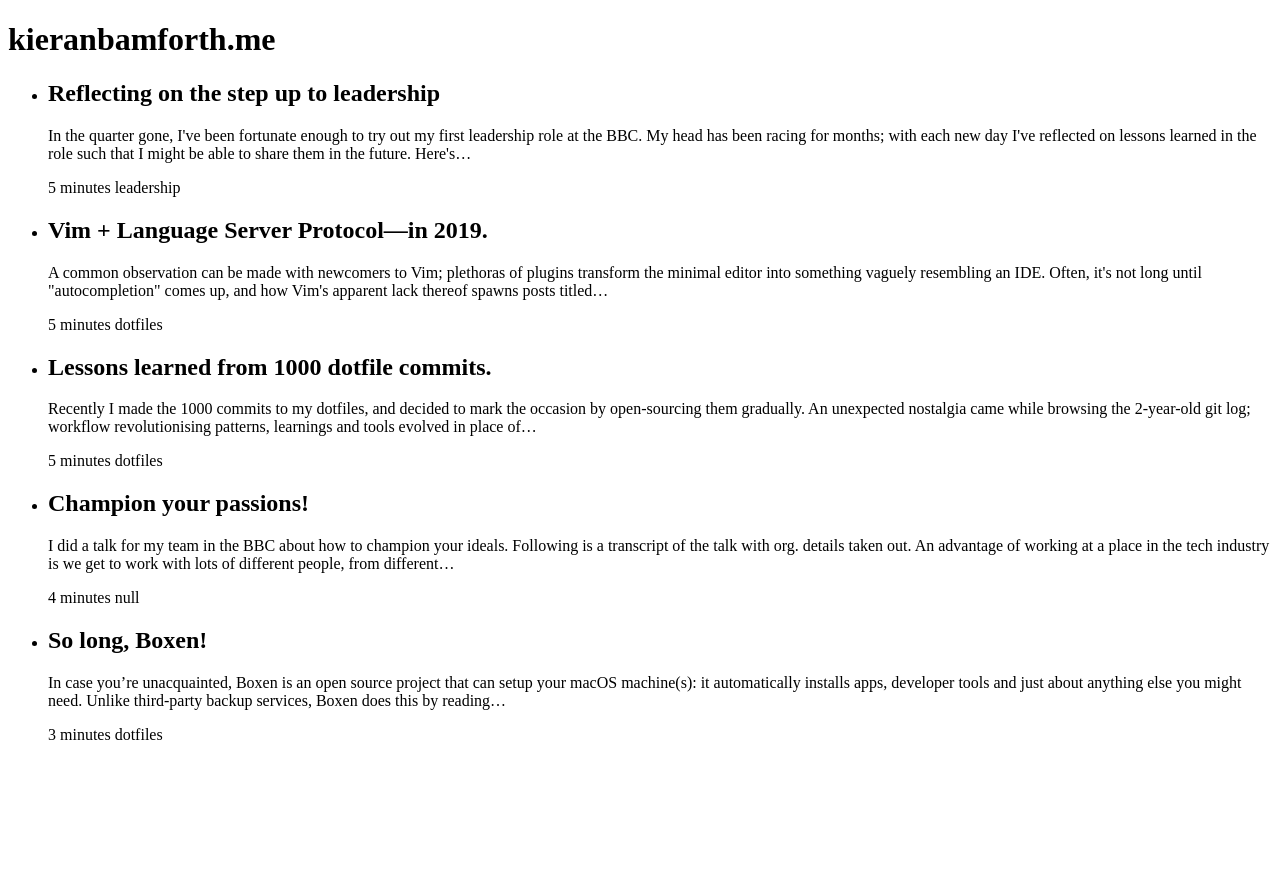
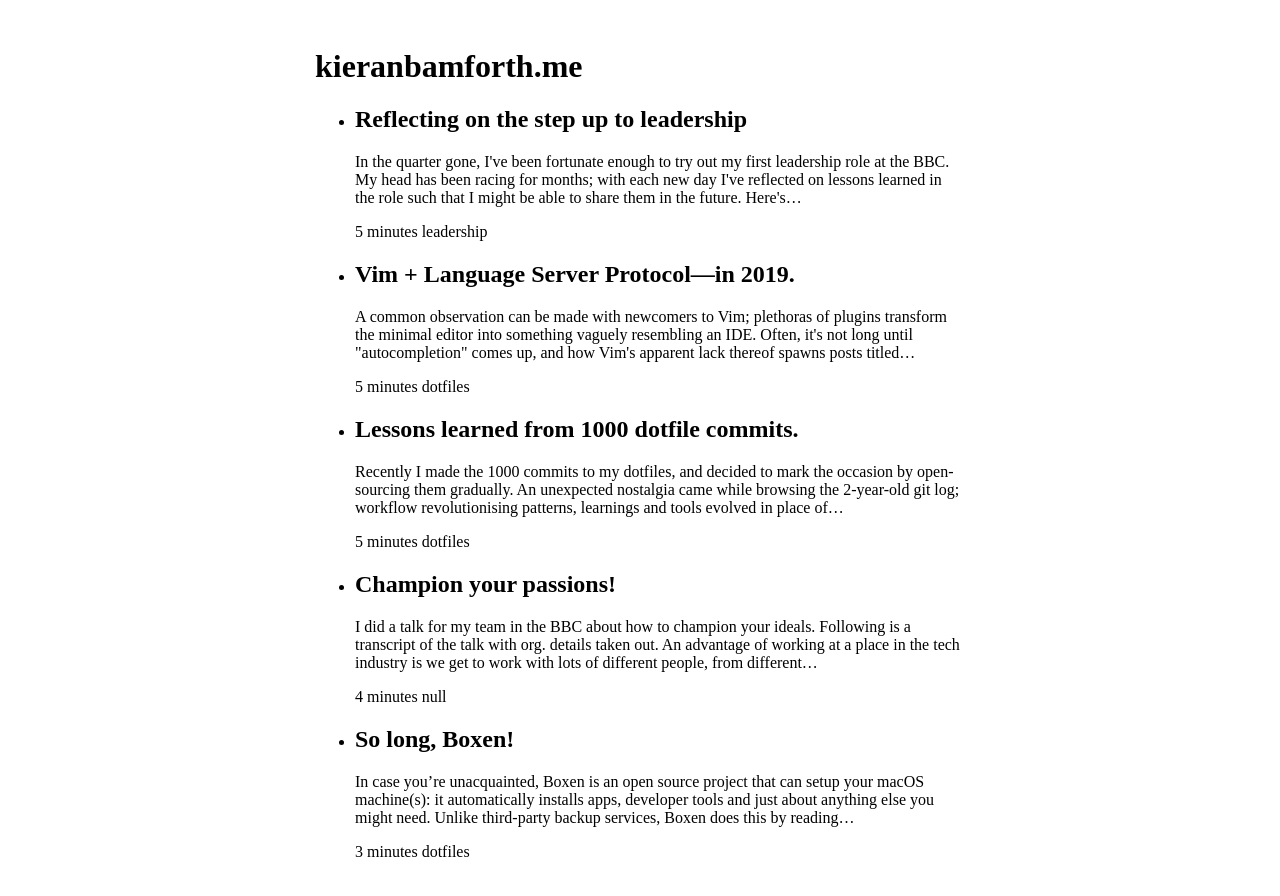
Before and after one commit to kieran-ohara/blog, a Gatsby site: page / in a window 1280 px wide. Before the commit the page ends 800 px from the top, so only its background shows below. Built offline with nearby package versions, Linux system fonts and the light colour scheme; Gatsby itself is replaced by a stand-in of ours.

Commit message:
Set max width for content and centre align.

```diff
--- a/src/components/layout.jsx
+++ b/src/components/layout.jsx
@@ -14,10 +14,12 @@ export default function Layout({ children }) {
         }
         `}
       render={data => (
-        <header>
-          <h1>{data.site.siteMetadata.title}</h1>
-          <>{children}</>
-        </header>
+        <div style={{ margin: `3rem auto`, maxWidth: 650, padding: `0 1rem` }}>
+          <header>
+            <h1>{data.site.siteMetadata.title}</h1>
+            <>{children}</>
+          </header>
+        </div>
       )}
     />
   );
```
